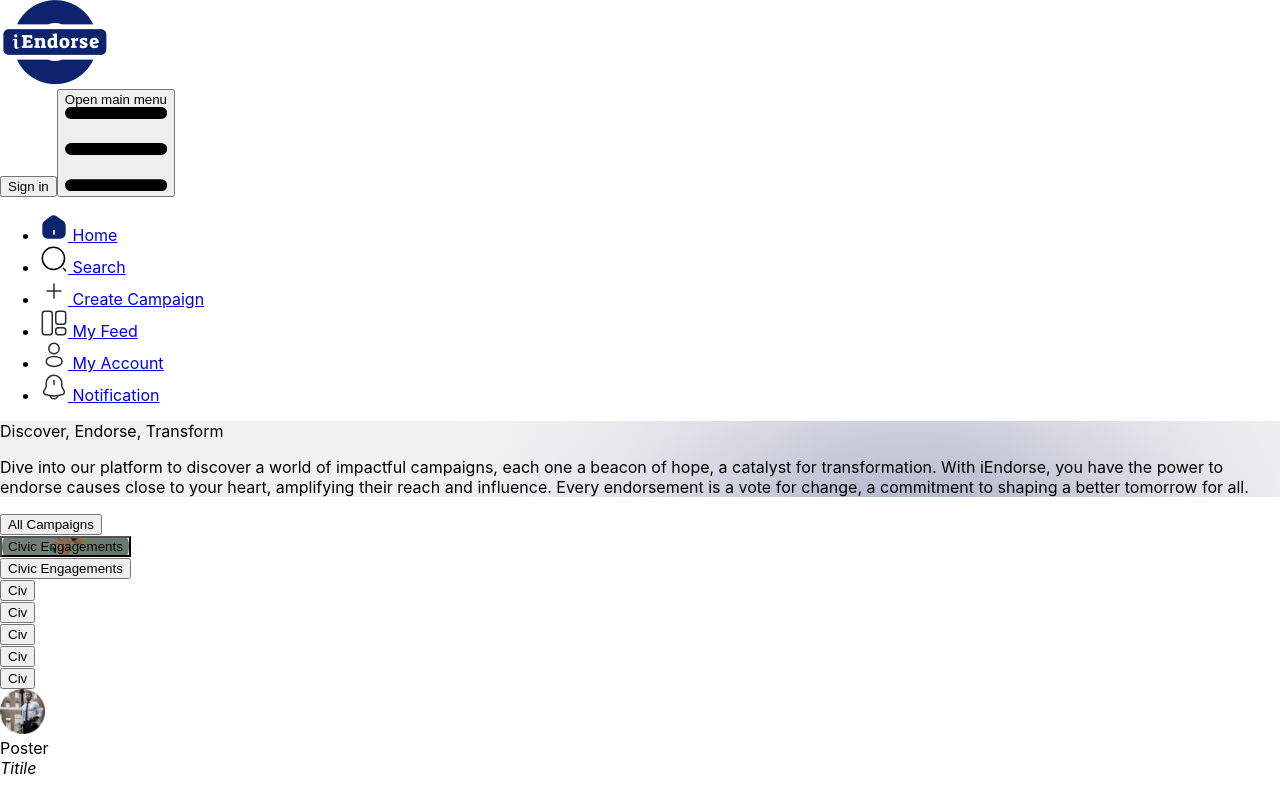
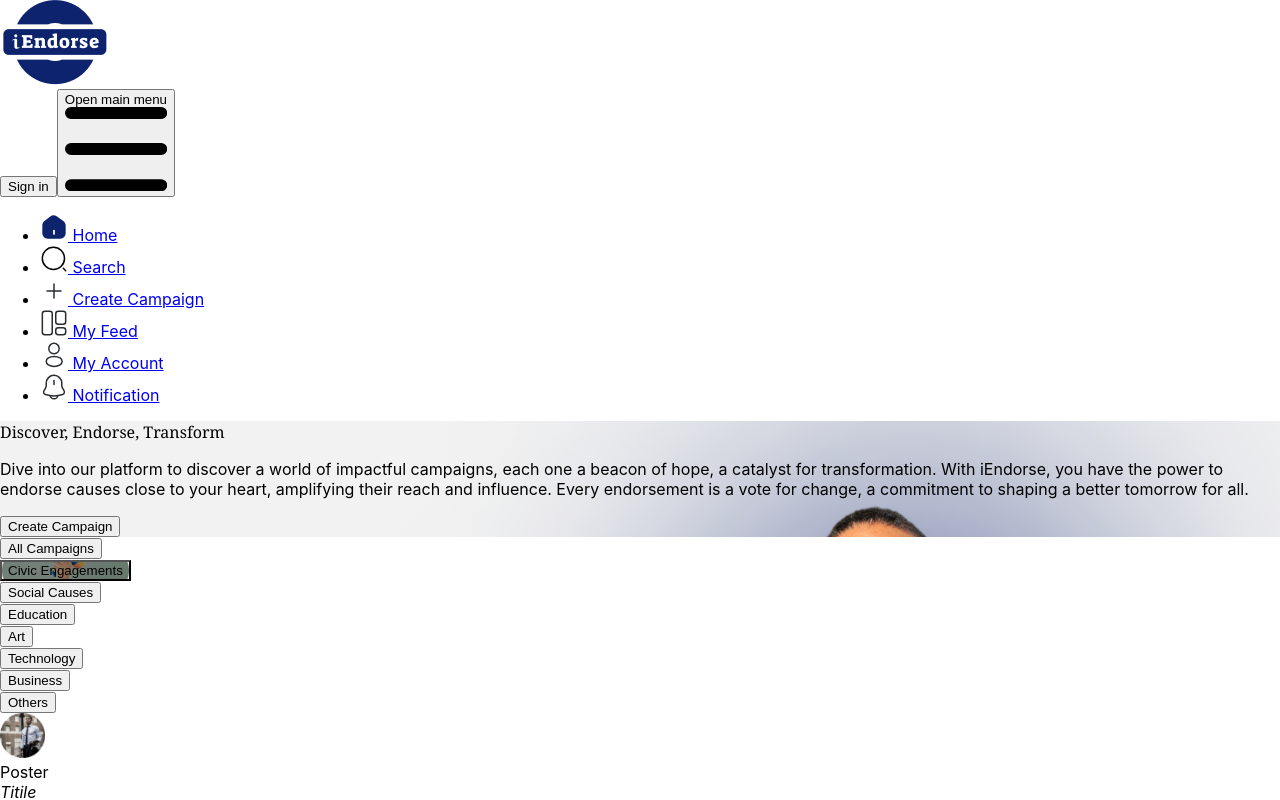
Before and after one commit to MosesAweda/iendorsePlatform, a React (Create React App) app: page / in a window 1280 px wide. Shown: the top 800 px of the page. Built offline with nearby package versions, Linux system fonts and the light colour scheme.

Commit message:
Single Campaign

```diff
--- a/src/App.tsx
+++ b/src/App.tsx
@@ -10,6 +10,7 @@ import ResetPassword from './components/ResetPasssword';
 import NewPasword from './components/NewPassword';
 import { Verify } from 'crypto';
 import VerifyEmail from './components/VerifyEmail';
+import SingleCampaign from './components/SingleCampaign';
 
 function App() {
   return (
@@ -18,6 +19,7 @@ function App() {
      <Routes>
 
         <Route path='/' element={<Home />} />
+        <Route path='/SingleCampaign' element={<SingleCampaign />} />
         <Route path='/NewPassword' element={<NewPasword />} />
         <Route path='/VerifyEmail' element={<VerifyEmail />} />
         <Route path='/ForgotPassword' element={<ForgotPassword />} />
--- a/src/components/Home.tsx
+++ b/src/components/Home.tsx
@@ -36,12 +36,16 @@ const Home = () => {
         <div className="grid grid-cols-1 md:grid-cols-2 h-full gap-4 p-4">
           <div className="flex justify-center items-center p-4">
             <div className="mx-5 max-w-md">
-              <div className="text-2xl font-medium mb-4">Discover, Endorse, Transform</div>
+            <div style={{ fontFamily: "Georgia" }} className="text-4xl font-bold mb-4">
+          Discover, Endorse, Transform
+        </div>
+
               <p className="text-sm md:text-base leading-relaxed">
                 Dive into our platform to discover a world of impactful campaigns, each one a beacon of hope, a catalyst for transformation.
                 With iEndorse, you have the power to endorse causes close to your heart, amplifying their reach and influence.
                 Every endorsement is a vote for change, a commitment to shaping a better tomorrow for all.
               </p>
+              <button className='p-3 bg-customBlue text-white rounded-md px-14 mt-8'> Create Campaign</button>
             </div>
           </div>
         </div>
@@ -59,12 +63,12 @@ const Home = () => {
       backgroundPosition: 'center',
       overflow: 'visible',
   }}>Civic Engagements</button></div>
-  <div><button className='bg-customBlue text-white px-5 py-2 m-2 rounded-full inline-block'>Civic Engagements</button></div>
-  <div><button className='bg-customBlue text-white px-5 py-2 m-2 rounded-full inline-block'>Civ</button></div>
-  <div><button className='bg-customBlue text-white px-5 py-2 m-2 rounded-full inline-block'>Civ</button></div>
-  <div><button className='bg-customBlue text-white px-5 py-2 m-2 rounded-full inline-block'>Civ</button></div>
-  <div><button className='bg-customBlue text-white px-5 py-2 m-2 rounded-full inline-block'>Civ</button></div>
-  <div><button className='bg-customBlue text-white px-5 py-2 m-2 rounded-full inline-block'>Civ</button></div>
+  <div><button className='bg-customBlue text-white px-5 py-2 m-2 rounded-full inline-block'>Social Causes</button></div>
+  <div><button className='bg-customBlue text-white px-5 py-2 m-2 rounded-full inline-block'>Education</button></div>
+  <div><button className='bg-customBlue text-white px-5 py-2 m-2 rounded-full inline-block'>Art</button></div>
+  <div><button className='bg-customBlue text-white px-5 py-2 m-2 rounded-full inline-block'>Technology</button></div>
+  <div><button className='bg-customBlue text-white px-5 py-2 m-2 rounded-full inline-block'>Business</button></div>
+  <div><button className='bg-customBlue text-white px-5 py-2 m-2 rounded-full inline-block'>Others</button></div>
 </div>
 
 
--- /dev/null
+++ b/src/components/SingleCampaign.tsx
@@ -0,0 +1,100 @@
+import { useState } from 'react';
+import bg from '../../public/images/bg.svg';
+import bell from './svg/bell.svg';
+import home from './svg/home.svg';
+import search from './svg/search.svg';
+import plus from './svg/plus.svg';
+import feed from './svg/feed.svg';
+import account from './svg/account.svg';
+import share from './svg/share.svg';
+import endorse from './svg/endorse.svg';
+import link from './svg/link.svg'
+import danger from './svg/danger.svg'
+import Navbar from './Navbar';
+import Campaigns from './Campaigns';
+
+
+
+const SingleCampaign = () => {
+    const [menuOpen, setMenuOpen] = useState(false);
+
+    const toggleMenu = () => {
+        setMenuOpen(!menuOpen);
+    };
+
+    return (
+        <>
+            <Navbar />
+
+
+
+
+
+
+            <div className=" flex flex-col bg-gray-100 justify-center items-center  ">
+                <div className="  p-4  max-w-md  border-gray-700 bg-white rounded-lg  my-5  ">
+
+                    <div className='my-4     '>
+                        <img src="/images/photo.png"></img>
+
+                    </div>
+                    <div className="flex items-center justify-between">
+                        <div className='flex'>
+                        <div className="mr-4 bg-red-500 rounded-full mx-1 ">
+                            <img src="/images/Avatar.png" width={45} height={45} alt="Avatar" className="" />
+                        </div>
+                        <div>
+                            <div className=" font-semibold text-lg">
+                                Poster
+                            </div>
+                            <div className='text-xs'>
+                                <i> Titile</i>
+                            </div>
+                        </div>
+                    </div>
+                    <div className='p-1 mouse-pointer'>
+                        <img src={danger} />
+                    </div>
+
+                    </div>
+
+                    <div className='my-4'>
+                        <h1 className='font-medium '>
+                            Can Two Work Together Except They Agree
+                        </h1>
+                        <p className='flex my-2 text-customBlue font-medium  text-justify'>
+                            <img src={link} />  <span className='px-1'>  www.powertothepeople.com </span></p>
+
+                        <div className='text-justify my-2 pb-3'>
+                         Join the movement for a brighter tomorrow with Jon Dee! As your senator,
+                        Jon is dedicated to progress, unity, and positive change. Let's empower our community,
+                        Join the movement for a brighter tomorrow with Jon Dee! As your senator. Let's empower our community,
+                        Join the movement for a brighter tomorrow with Jon Dee! As your senator. Let's empower our community,
+                        Join the movement for a brighter tomorrow with Jon Dee! As your senator. Let's empower our community,
+                        <p className='text-justify text-xs py-2'>
+                            18 June, 2024
+                        </p>
+                        </div>
+
+
+                    </div>
+
+                    <div className='flex  mt-4 text-sm justify-between- mb-3'>
+                        <div className='flex mr-5 items-center w-full'>
+                            <button className='p-3 bg-customBlue text-white rounded-md w-full'> Share Campaign</button>
+                        </div>
+
+                        <div className='flex  items-center w-full'>
+                            <button className='p-3 bg-customBlue text-white rounded-md w-full'> Endorse Campaign</button>
+                        </div>
+                    </div>
+                </div>
+
+            </div>
+
+
+        </>
+    );
+};
+
+export default SingleCampaign;
```
Also changed, not shown: src/components/svg/danger.svg (added), src/components/svg/link.svg (added).
